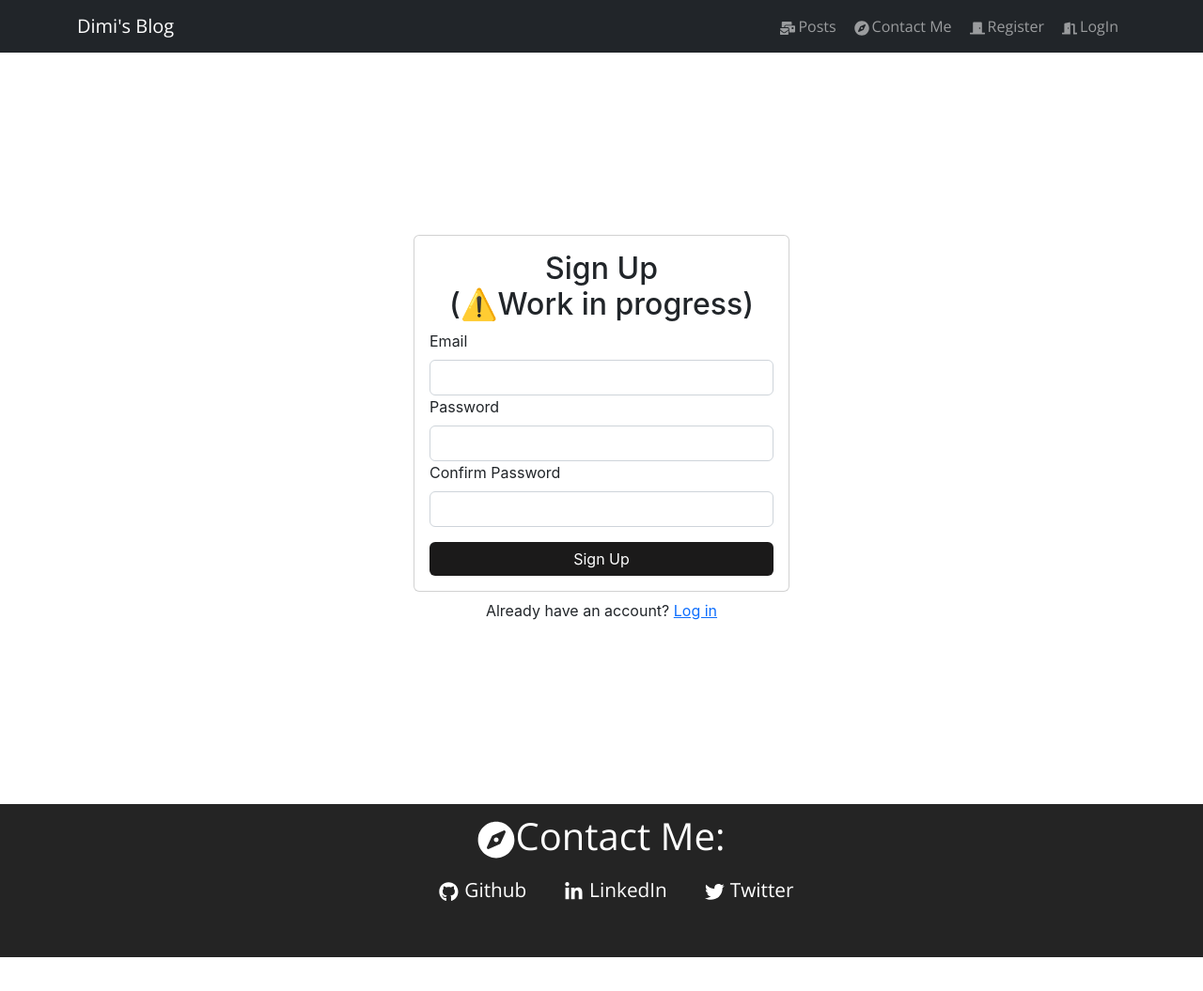
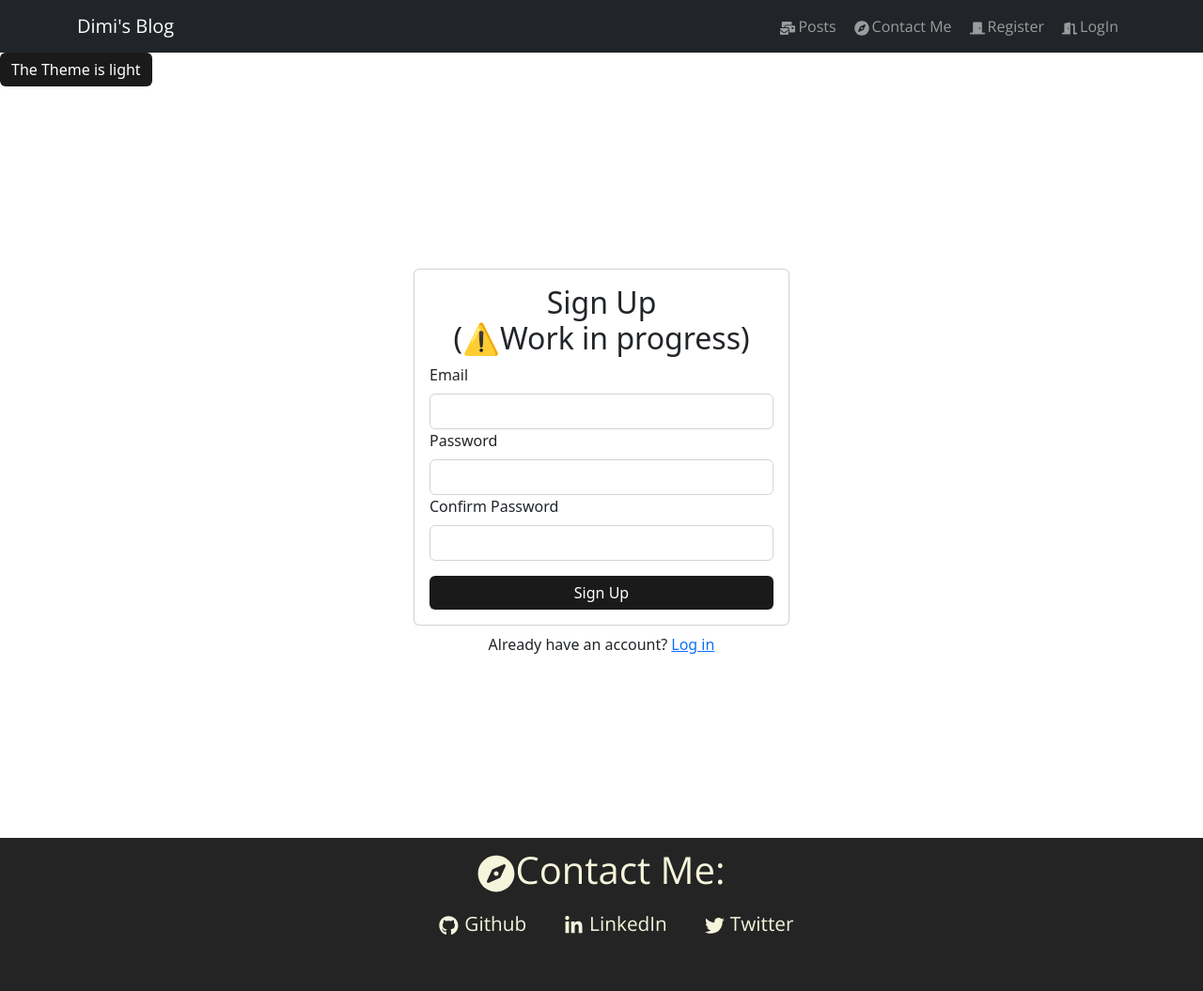
Before and after one commit to TheHero9/Blog-react, a React (Create React App) app: page /#/register in a window 1280 px wide. Shown: the whole page at 94% size. Before the commit the page ends 1019 px from the top, so only its background shows below. Built offline with nearby package versions, Linux system fonts and the light colour scheme; no server answers.

Commit message:
dark mode integration pt1

```diff
--- a/src/Components/Pages/App.jsx
+++ b/src/Components/Pages/App.jsx
@@ -16,6 +16,7 @@ import RegisterPage from './Register/RegisterPage';
 import LoginPage from './Login/LoginPage'
 import Dashboard from '../Pages/Dashboard'
 import ForgotPassword from '../Pages/ForgotPassword';
+import SwitchMode from './SwitchMode';
 
 
 function App() {
@@ -27,7 +28,7 @@ function App() {
 
 
         <NavBar/>
-
+        <SwitchMode/>
 
 
         <Routes>
@@ -45,6 +46,7 @@ function App() {
 
 
 
+
     </div>
   );
 }
--- a/src/Components/Pages/NavBar.jsx
+++ b/src/Components/Pages/NavBar.jsx
@@ -1,8 +1,9 @@
+import { Button } from 'bootstrap';
 import { useState } from 'react';
 import Container from 'react-bootstrap/Container';
 import Nav from 'react-bootstrap/Nav';
 import Navbar from 'react-bootstrap/Navbar';
-import { FaCompass, FaMailBulk, FaDoorOpen, FaDoorClosed, FaSmileBeam, FaSmile} from "react-icons/fa"
+import { FaCompass, FaMailBulk, FaDoorOpen, FaDoorClosed, FaSmileBeam, FaMoon} from "react-icons/fa"
 import { Link } from 'react-router-dom';
 import { useAuth } from './Context/AuthContext';
 
--- /dev/null
+++ b/src/Components/Pages/SwitchMode.jsx
@@ -0,0 +1,28 @@
+import Button from 'react-bootstrap/Button';
+import { useState } from "react";
+import { Card } from "react-bootstrap";
+import { Form, Link } from "react-router-dom";
+import { useEffect } from 'react';
+
+export default function SwitchMode(){
+    const [theme, setTheme] = useState("light")
+
+
+    function handleClick(){
+        if (theme === "light"){
+            setTheme("dark")
+        } else{
+            setTheme("light")
+        }
+    }
+
+    useEffect(()=>{
+        document.body.className = theme;
+    }, [theme]);
+
+    return(
+        <>
+            <Button onClick={handleClick}>The Theme is {theme}</Button>
+        </>
+    )
+}
--- a/src/Css/App.css
+++ b/src/Css/App.css
@@ -1,7 +1,3 @@
-body {
-  overflow-x: hidden;
-}
-
 .navbar{
   font-family: 'Open Sans', sans-serif;
 }
@@ -19,3 +15,17 @@ body {
 .flex-my h2{
   text-align: center;
 }
+
+
+.dark{
+  background-color: rgb(75, 74, 74);
+}
+
+.darkCard{
+  background-color: red;
+}
+
+
+.city-card{
+  color: red !important
+}
--- a/src/Css/Cards.css
+++ b/src/Css/Cards.css
@@ -1,7 +1,7 @@
 .cardCustom{
     margin-bottom: 30px;
     display: inline-block;
-    border: 1px solid rgb(203, 200, 200);
+    border: 2px solid rgb(203, 200, 200);
     font-family: 'Roboto', sans-serif;
     font-size: 20px;
   }
@@ -67,7 +67,7 @@
   }
 
   .card--extended .photo-cards{
-    border: 10px outset rgba(247, 224, 182, 0.611);
+    border: 10px outset rgba(202, 185, 153, 0.611);
   }
 
   @media only screen and (min-width: 1100px) {
@@ -120,10 +120,6 @@
       }
     }
 
-
-
-
-
   /* Posts "my trips"" */
   #posts h1{
     text-align: center;
--- a/src/Css/Footer.css
+++ b/src/Css/Footer.css
@@ -1,6 +1,6 @@
 #footer {
     background-color: rgba(0, 0, 0, 0.858);
-    color: white;
+    color: beige;
     padding-bottom: 40px;
     font-family: 'Open Sans', sans-serif;
   }
@@ -17,7 +17,7 @@
 
   #footer a{
     text-decoration: none;
-    color: white;
+    color: beige;
   }
 
   #footer a:hover{
--- a/src/Css/index.css
+++ /dev/null
@@ -1,13 +0,0 @@
-body {
-  margin: 0px;
-  font-family: -apple-system, BlinkMacSystemFont, 'Segoe UI', 'Roboto', 'Oxygen',
-    'Ubuntu', 'Cantarell', 'Fira Sans', 'Droid Sans', 'Helvetica Neue',
-    sans-serif;
-  -webkit-font-smoothing: antialiased;
-  -moz-osx-font-smoothing: grayscale;
-}
-
-code {
-  font-family: source-code-pro, Menlo, Monaco, Consolas, 'Courier New',
-    monospace;
-}
--- a/src/index.js
+++ b/src/index.js
@@ -1,7 +1,6 @@
 import 'bootstrap/dist/css/bootstrap.min.css';
 import React from 'react';
 import ReactDOM from 'react-dom/client';
-import './Css/index.css';
 import App from './Components/Pages/App';
 import {HashRouter as Router} from 'react-router-dom';
 import { AuthProvider } from './Components/Pages/Context/AuthContext';
```
